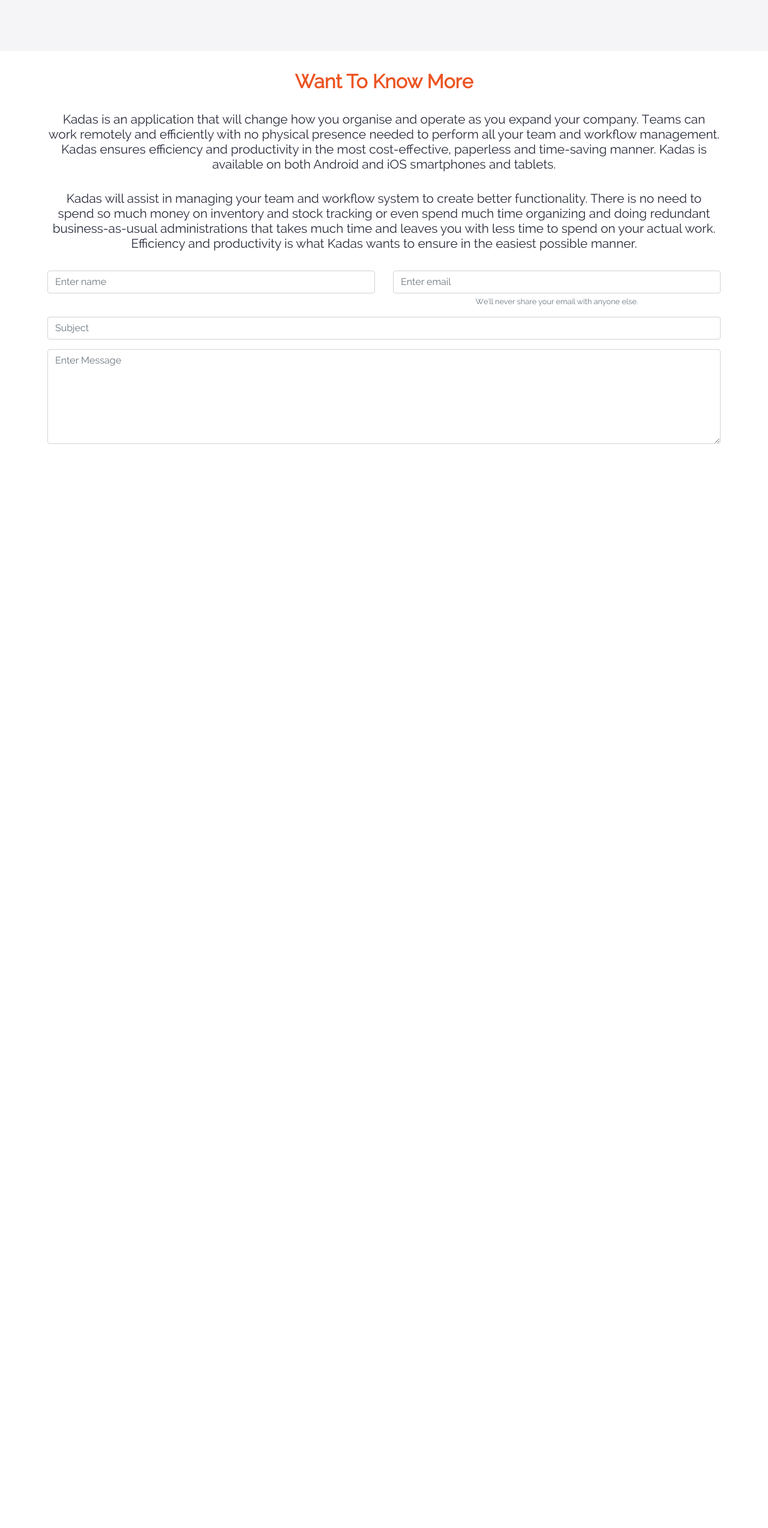
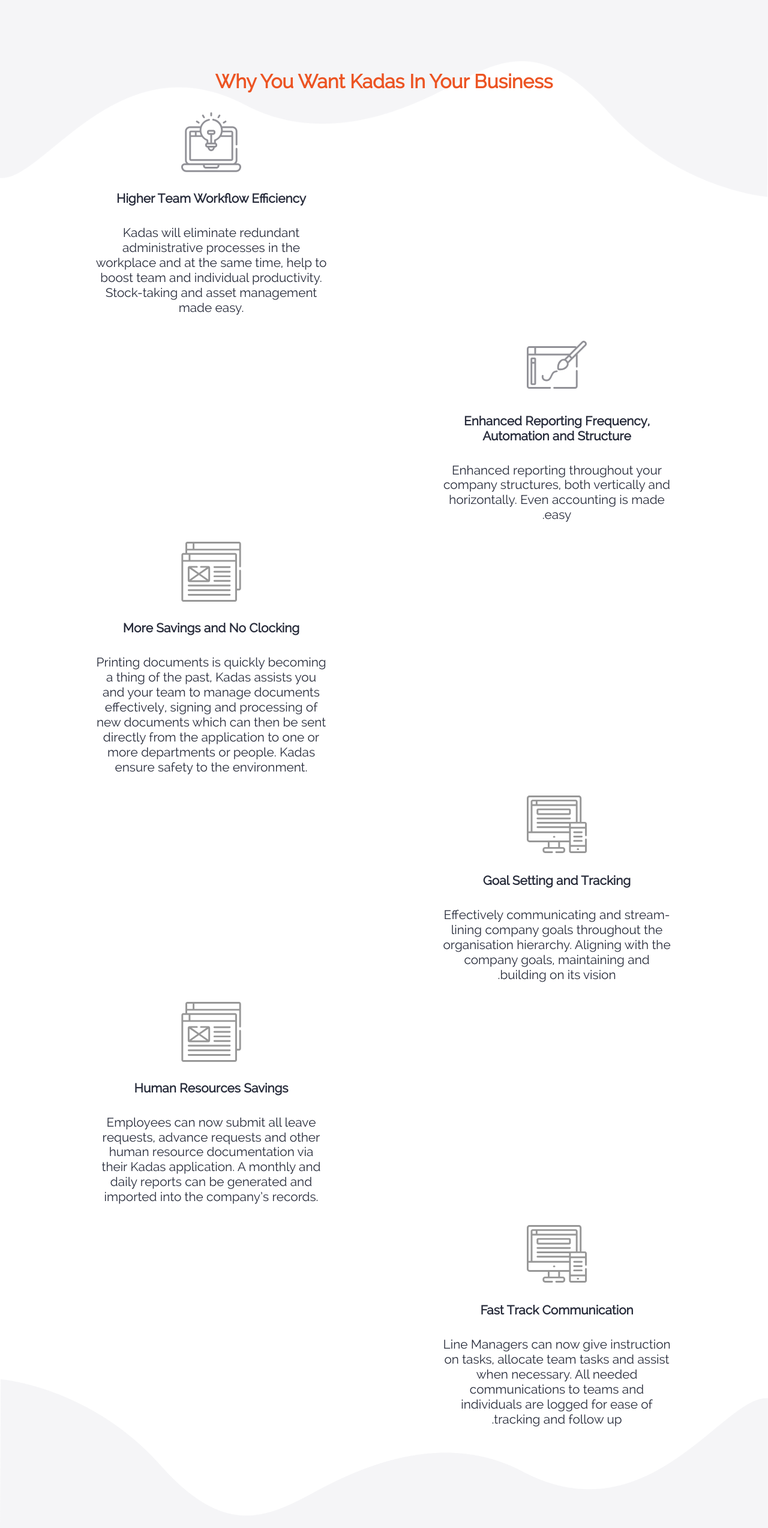
Before and after one commit to MohammedKhalid96/Sobek-Kadas-US, a Nuxt app: page / in a window 1280 px wide. Shown: the part 1585-4132 px from the top of the page at 60% size. Before the commit the page ends 2341 px from the top, so only its background shows below. Built offline with nearby package versions, Linux system fonts and the light colour scheme.

Commit message:
Why kadas section added

```diff
--- a/components/Button/Button.vue
+++ b/components/Button/Button.vue
@@ -1,10 +1,12 @@
 <template>
-  <div id="button">
-    <b-button class="button__element" :block="block" :class="{black: black, orange: orange}">
-      <Icon iconName="phone"></Icon>
-      {{content}}
-    </b-button>
-  </div>
+  <b-button
+    class="button__element"
+    :block="block"
+    :class="{fakelink__roundedradius: roundedRadius, fakelink__smallradius: smallRadius, black: black, orange: bgOrange}"
+  >
+    <!-- <Icon iconName="phone"></Icon> -->
+    {{content}}
+  </b-button>
 </template>
 
 <script>
@@ -17,7 +19,9 @@
     content: String,
     block: Boolean,
     black: Boolean,
-    orange: Boolean
+    smallRadius: Boolean,
+    roundedRadius: Boolean,
+    bgOrange: Boolean
   },
 
   components: {
@@ -27,7 +31,7 @@
 </script>
 
 <style scoped>
-#button {
+button {
   margin-top: 2rem;
 }
 
@@ -41,6 +45,14 @@
 
 .btn {
   border: 0;
-  padding: 1rem 2rem;
+  padding: 1rem;
+}
+
+.fakelink__roundedradius {
+  border-radius: 50%;
+}
+
+.fakelink__smallradius {
+  border-radius: 3rem;
 }
 </style>
--- a/components/Contact/Contact.vue
+++ b/components/Contact/Contact.vue
@@ -1,6 +1,9 @@
 <template>
   <div id="contact">
     <div class="internal__wrap text-center">
+      <div class="top-shape">
+        <b-img src="../../assets/images/backgrounds/shape-10.png" fluid-grow></b-img>
+      </div>
       <b-container>
         <Title orange medium bold center title="Want To Know More" />
         <Title
@@ -19,6 +22,9 @@
           <Form />
         </div>
       </b-container>
+      <div class="bottom-shape">
+        <b-img src="../../assets/images/backgrounds/shape-11.png" fluid-grow></b-img>
+      </div>
     </div>
   </div>
 </template>
@@ -38,4 +44,23 @@
 </script>
 
 <style scoped>
+#contact {
+  background: #f5f5f7;
+}
+
+.top-shape,
+.bottom-shape {
+  position: absolute;
+  left: 0;
+  width: 100%;
+  z-index: -1;
+}
+
+.top-shape {
+  bottom: 100%;
+}
+
+.bottom-shape {
+  top: 100%;
+}
 </style>
--- a/components/Features/Features.vue
+++ b/components/Features/Features.vue
@@ -27,6 +27,10 @@
           </b-row>
         </div>
       </b-container>
+      <div class="bottom-shape">
+        <b-img src="../../assets/images/backgrounds/shape-11.png" fluid-grow></b-img>
+      </div>
+
       <div class="divider"></div>
     </div>
   </div>
@@ -61,12 +65,20 @@
   background: #f5f5f7;
 }
 
-.top-shape {
+.top-shape,
+.bottom-shape {
   position: absolute;
-  bottom: 100%;
   left: 0;
   width: 100%;
   z-index: -1;
+}
+
+.top-shape {
+  bottom: 100%;
+}
+
+.bottom-shape {
+  top: 100%;
 }
 
 .row .col-4 {
--- a/components/Form/Form.vue
+++ b/components/Form/Form.vue
@@ -17,13 +17,10 @@
             <b-form-input
               id="email"
               v-model="form.email"
-              :state="validation"
               type="email"
               required
               placeholder="Enter email"
             ></b-form-input>
-            <b-form-invalid-feedback :state="validation">Your user ID must be 5-12 characters long.</b-form-invalid-feedback>
-            <b-form-valid-feedback :state="validation">Looks Good.</b-form-valid-feedback>
           </b-form-group>
         </b-col>
       </b-row>
@@ -33,21 +30,39 @@
       </b-form-group>
 
       <b-form-group id="input-message" label-for="message">
-        <b-form-textarea id="message" v-model="form.message" required rows="6" placeholder="Enter Message"></b-form-textarea>
+        <b-form-textarea
+          id="message"
+          v-model="form.message"
+          required
+          rows="6"
+          placeholder="Enter Message"
+        ></b-form-textarea>
       </b-form-group>
+
+      <Button bgOrange smallRadius content="Submit" />
     </b-form>
   </div>
 </template>
 
 <script>
 import inputValidations from "../../mixins/inputValidations";
+import Button from "../Button/Button";
 
 export default {
   name: "Form",
 
-  mixins: [inputValidations]
+  mixins: [inputValidations],
+
+  components: {
+    Button
+  }
 };
 </script>
 
 <style scoped>
+input,
+textarea {
+  border: 0;
+  padding: 2rem 1rem;
+}
 </style>
--- /dev/null
+++ b/components/WhyKadas/WhyKadas.vue
@@ -0,0 +1,61 @@
+<template>
+  <div id="why-kadas">
+    <div class="internal__wrap">
+      <Title orange medium bold center title="Why You Want Kadas In Your Business" />
+
+      <b-container>
+        <div class="why-kadas__wrap text-center">
+          <b-row v-for="whyKadasElemnet in whyKadas" :key="whyKadasElemnet.id">
+            <b-col cols="6">
+              <div class="why-kadas__wrap__element">
+                <div class="why-kadas__wrap__element__img">
+                  <b-img :src="whyKadasElemnet.whyKadasImgPath" fluid></b-img>
+                </div>
+
+                <div class="why-kadas__wrap__element__info">
+                  <Title small bold dark :title="whyKadasElemnet.whyKadasName" />
+                  <Title small dark :title="whyKadasElemnet.whyKadasDescription" />
+                </div>
+              </div>
+            </b-col>
+            <b-col cols="6"></b-col>
+          </b-row>
+        </div>
+      </b-container>
+
+      <div class="divider"></div>
+    </div>
+  </div>
+</template>
+
+<script>
+import { mapGetters } from "vuex";
+
+import Title from "../Title/Title";
+
+export default {
+  name: "WhyKadas",
+
+  components: {
+    Title
+  },
+
+  computed: mapGetters({
+    whyKadas: "whyKadas/whyKadas"
+  })
+};
+</script>
+
+<style scoped>
+.why-kadas__wrap__element__img img {
+  width: 100px;
+}
+
+.row:nth-child(even) {
+  direction: rtl;
+}
+
+.why-kadas__wrap__element {
+  padding: 0 5rem;
+}
+</style>
--- a/pages/index.vue
+++ b/pages/index.vue
@@ -2,6 +2,7 @@
   <div>
     <Header />
     <Features />
+    <WhyKadas />
     <Contact />
   </div>
 </template>
@@ -9,10 +10,11 @@
 <script>
 import Header from "../components/Header/Header";
 import Features from "../components/Features/Features";
+import WhyKadas from "../components/WhyKadas/WhyKadas";
 import Contact from "../components/Contact/Contact";
 
 export default {
-  components: { Header, Features, Contact }
+  components: { Header, Features, WhyKadas, Contact }
 };
 </script>
 
--- /dev/null
+++ b/store/whyKadas/getters.js
@@ -0,0 +1,5 @@
+export default {
+  whyKadas(state) {
+    return state.whyKadas;
+  }
+};
--- /dev/null
+++ b/store/whyKadas/mutations.js
@@ -0,0 +1,3 @@
+export default {
+
+};
--- /dev/null
+++ b/store/whyKadas/state.js
@@ -0,0 +1,46 @@
+export default () => ({
+  whyKadas: [
+    {
+      id: 1,
+      whyKadasImgPath: require("../../assets/images/vectors/laptop.svg"),
+      whyKadasName: "Higher Team Workflow Efficiency",
+      whyKadasDescription:
+        "Kadas will eliminate redundant administrative processes in the workplace and at the same time, help to boost team and individual productivity. Stock-taking and asset management made easy."
+    },
+    {
+      id: 2,
+      whyKadasImgPath: require("../../assets/images/vectors/paint-brush.svg"),
+      whyKadasName: "Enhanced Reporting Frequency, Automation and Structure",
+      whyKadasDescription:
+        "Enhanced reporting throughout your company structures, both vertically and horizontally. Even accounting is made easy."
+    },
+    {
+      id: 3,
+      whyKadasImgPath: require("../../assets/images/vectors/browser.svg"),
+      whyKadasName: "More Savings and No Clocking",
+      whyKadasDescription:
+        "Printing documents is quickly becoming a thing of the past, Kadas assists you and your team to manage documents effectively, signing and processing of new documents which can then be sent directly from the application to one or more departments or people. Kadas ensure safety to the environment."
+    },
+    {
+      id: 4,
+      whyKadasImgPath: require("../../assets/images/vectors/devices.svg"),
+      whyKadasName: "Goal Setting and Tracking",
+      whyKadasDescription:
+        "Effectively communicating and stream-lining company goals throughout the organisation hierarchy. Aligning with the company goals, maintaining and building on its vision."
+    },
+    {
+      id: 5,
+      whyKadasImgPath: require("../../assets/images/vectors/browser.svg"),
+      whyKadasName: "Human Resources Savings",
+      whyKadasDescription:
+        "Employees can now submit all leave requests, advance requests and other human resource documentation via their Kadas application. A monthly and daily reports can be generated and imported into the company’s records."
+    },
+    {
+      id: 6,
+      whyKadasImgPath: require("../../assets/images/vectors/devices.svg"),
+      whyKadasName: "Fast Track Communication",
+      whyKadasDescription:
+        "Line Managers can now give instruction on tasks, allocate team tasks and assist when necessary. All needed communications to teams and individuals are logged for ease of tracking and follow up."
+    }
+  ]
+});
```
Also changed, not shown: assets/images/backgrounds/shape-11.png (added), assets/images/demo.png (added).
